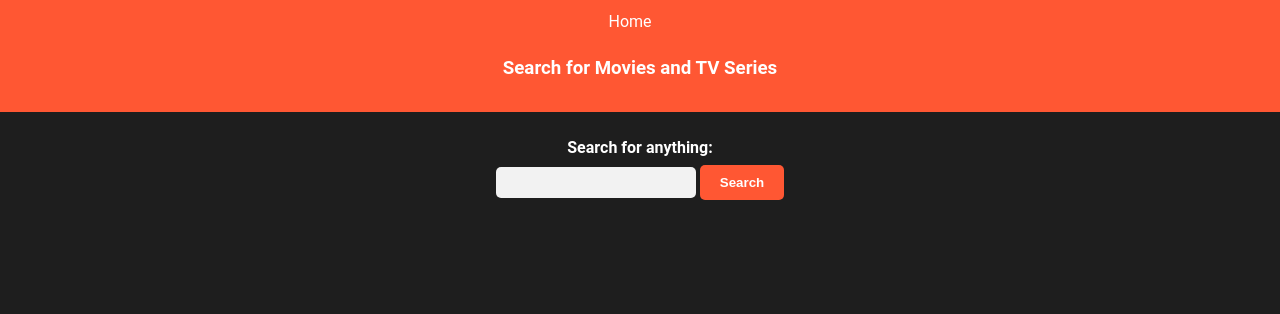
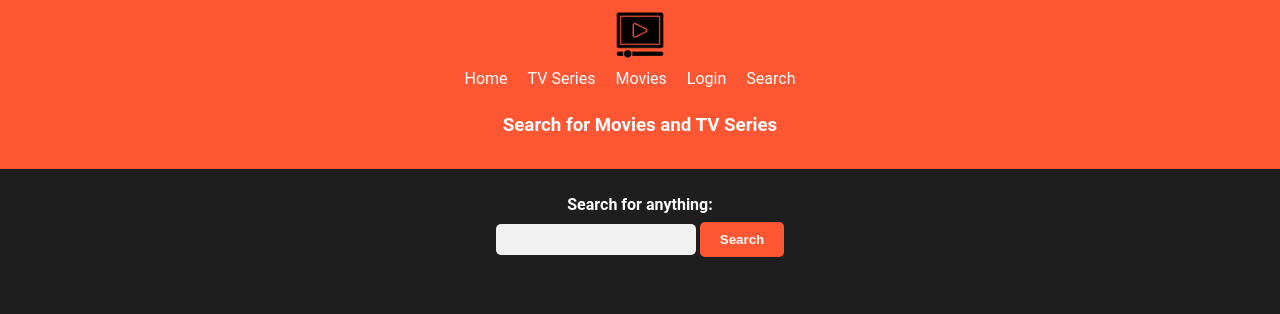
Before and after one commit to Paul-A-V/videos4free, a PHP site: page /search.php in a window 1280 px wide. Shown: the top 314 px of the page. Run offline with PHP 8.4, Linux system fonts and the light colour scheme.

Commit message:
search has mobile menu now, also all pages with input use prepared statements

```diff
--- a/search.php
+++ b/search.php
@@ -6,26 +6,60 @@
     <meta name="viewport" content="width=device-width, initial-scale=1">
     <link rel="icon" href="icon1.png" type="image/x-icon">
     <title>Search</title>
-    <link rel="stylesheet" href="search_style.css">
+    <link rel="stylesheet" href="style.css">
 </head>
 <body>
     <?php
+    session_start();
     $servername = "localhost";
     $username = "root";
     $password = "";
     $dbname = "videos4free";
 
-    $conn = mysqli_connect($servername, $username, $password, $dbname);
+    $conn = new mysqli($servername, $username, $password, $dbname);
+
+    if ($conn->connect_error) {
+        die("Connection failed: " . $conn->connect_error);
+    }
     ?>
-<div id="page-wrap">
-    <header id="page">
-        <nav>
+
+    <header>
+        <a href="index.php"><img src="images/logo.png" alt="Logo" id="logo"></a>
+        <img src="images/menu.png" alt="Menu" id="menu">
+        <nav class="desktop_menu">
             <ul>
                 <li><a href="index.php">Home</a></li>
+                <li><a href="tv_series.php">TV Series</a></li>
+                <li><a href="movies.php">Movies</a></li>
+                <?php
+                    if (isset($_SESSION['username'])) {
+                        echo "<li><a href='logout.php'>Logout</a></li>";
+                    } else {
+                        echo  "<li><a href='login.php'>Login</a></li>";
+                    }
+                ?>
+                <li><a href="search.php">Search</a></li>
+            </ul>
+        </nav>
+        <nav id="mobile_menu">
+            <img src="images/close.png" id="Close" alt="404closenotfound">
+            <ul>
+                <li class="mobile_ui"><a href="index.php">Home</a></li>
+                <li class="mobile_ui"><a href="tv_series.php">TV Series</a></li>
+                <li class="mobile_ui"><a href="movies.php">Movies</a></li>
+                <li class="mobile_ui"><a href="search.php">Search</a></li>
+                <?php
+                    if (isset($_SESSION['username'])) {
+                        echo "<li class='mobile_ui'><a href='logout.php'>Logout</a></li>";
+                    } else {
+                        echo "<li class='mobile_ui'><a href='login.php'>Login</a></li>";
+                    }
+                ?>
             </ul>
         </nav>
     </header>
 
+    <div id="page-wrap">
         <section id="main">
             <article>
                 <header>
@@ -42,44 +76,51 @@
             <?php
             if (isset($_POST['submit'])) {
                 $search_input = $_POST['search_input'];
-            // union makes it so i only need 1 query for both tables,just need the same amount of rows from both tables
-            $query = "SELECT id, title, description, genre, thumbnail_url,'movie' as type FROM movies WHERE title LIKE '%$search_input%'
+                // Union query for both tables
+                $stmt = $conn->prepare("
+                    SELECT id, title, description, genre, thumbnail_url, 'movie' AS type
+                    FROM movies
+                    WHERE title LIKE ?
                     UNION
-                      SELECT id, title, description, genre, thumbnail_url,'tv_series' as type FROM tv_series WHERE title LIKE '%$search_input%'";
-            $result = mysqli_query($conn, $query);
+                    SELECT id, title, description, genre, thumbnail_url, 'tv_series' AS type
+                    FROM tv_series
+                    WHERE title LIKE ?
+                ");
+                $search_param = "%$search_input%";
+                $stmt->bind_param("ss", $search_param, $search_param);
+                $stmt->execute();
+                $result = $stmt->get_result();
 
                 if (!$result) {
-                echo "Error: " . mysqli_error($conn);
+                    echo "Error: " . $stmt->error;
                 } else {
-                if (mysqli_num_rows($result) == 0) {
+                    if ($result->num_rows == 0) {
                         echo "<h2>No results found.</h2>";
                     } else {
-                    ?>
-                    <article class="centered-content">
-                        <p><strong>Found <?php echo mysqli_num_rows($result); ?> result(s)</strong></p>
+                        echo "<article class='centered-content'>
+                                <p><strong>Found " . $result->num_rows . " result(s)</strong></p>";
 
-                        <?php
-                        while ($row = mysqli_fetch_assoc($result)) {
+                        while ($row = $result->fetch_assoc()) {
                             echo "<p>Title: " . $row['title'] . "</p>";
                             echo "<p>Description: " . $row['description'] . "</p>";
                             echo "<p>Genre: " . $row['genre'] . "</p>";
-                            echo '<a href="player.php"><img src="' . $row["thumbnail_url"] . '" alt="Movie Thumbnail"></a>';
+                            echo '<a href="player.php"><img src="' . $row["thumbnail_url"] . '" alt="Thumbnail"></a>';
                             if ($row['type'] == 'movie') {
                                 echo "<p>Type: Movie</p>";
                             } elseif ($row['type'] == 'tv_series') {
                                 echo "<p>Type: TV Series</p>";
                             }
                         }
-                        ?>
-                    </article>
-                    <?php
+                        echo "</article>";
                     }
                 }
+                $stmt->close();
             }
             $conn->close();
             ?>
             </div>
         </section>
     </div>
+    <script src="script.js"></script>
 </body>
 </html>
--- a/search_style.css
+++ /dev/null
@@ -1,217 +0,0 @@
-/* Default styles */
-* {
-    box-sizing: border-box;
-    margin: 0;
-    padding: 0;
-}
-
-body {
-    font-family: 'Roboto', sans-serif;
-    line-height: 1.5;
-    color: #FFFFFF;
-    background-color: rgb(30, 30, 30);
-}
-
-header {
-    background-color: #FF5733;
-    padding: 10px;
-    text-align: center;
-}
-
-nav ul {
-    list-style: none;
-    display: flex;
-    justify-content: center;
-}
-
-nav li {
-    margin-right: 20px;
-}
-
-nav a {
-    text-decoration: none;
-    color: #FFFFFF;
-}
-
-nav a:hover {
-    color: #333333;
-}
-
-main {
-    max-width: 800px;
-    margin: 0 auto;
-    padding: 20px;
-}
-
-h1,
-h2,
-h3 {
-    margin-bottom: 20px;
-}
-
-section {
-    margin-bottom: 40px;
-}
-
-form label {
-    display: block;
-    margin-bottom: 5px;
-    font-weight: bold;
-    color: #FFFFFF;
-}
-
-form input[type="text"],
-form input[type="email"],
-form textarea {
-    width: 100%;
-    padding: 10px;
-    border: none;
-    border-radius: 5px;
-    margin-bottom: 20px;
-    background-color: #F2F2F2;
-}
-
-form input[type="search"] {
-    border: none;
-    border-radius: 5px;
-}
-
-form button[type="submit"] {
-    background-color: #FF5733;
-    color: #FFFFFF;
-    border: none;
-    padding: 10px 20px;
-    border-radius: 5px;
-    cursor: pointer;
-    font-weight: bold;
-}
-
-form button[type="submit"]:hover {
-    background-color: #333333;
-}
-
-.desktop_menu ul,
-.mobile_menu ul {
-    list-style: none;
-    display: flex;
-    justify-content: center;
-}
-
-.desktop_menu li,
-.mobile_menu li {
-    margin-right: 20px;
-}
-
-.desktop_menu a,
-.mobile_menu a {
-    text-decoration: none;
-    color: #FFFFFF;
-}
-
-.desktop_menu a:hover,
-.mobile_menu a:hover {
-    color: #333333;
-}
-
-/* Media queries */
-@media only screen and (max-width: 767px) {
-    #mobile_menu {
-        position: fixed;
-        top: 0;
-        left: 0;
-        width: 100%;
-        height: 100vh;
-        background-color: rgba(0, 0, 0, 0.95);
-        z-index: 99;
-    }
-
-    .desktop_menu {
-        display: none;
-    }
-
-    header {
-        padding: 5px;
-    }
-
-    main {
-        padding: 10px;
-    }
-
-    form input[type="text"],
-    form input[type="email"],
-    form textarea {
-        font-size: 16px;
-    }
-
-    nav ul {
-        flex-direction: column;
-    }
-
-    #logo {
-        display: none;
-    }
-
-    li.mobile_ui {
-        margin-left: 15px;
-        padding: 10px;
-        border: solid;
-        border-left: none;
-        border-right: none;
-        border-width: 2px;
-    }
-
-    li.mobile_ui:last-child {
-        border-bottom: solid 2px;
-    }
-
-    li.mobile_ui+li.mobile_ui {
-        border-top: none;
-    }
-}
-
-button[type="submit"] {
-    background-color: #FF5733;
-    color: #FFFFFF;
-    border: none;
-    padding: 10px 20px;
-    border-radius: 5px;
-    cursor: pointer;
-    font-weight: bold;
-}
-
-button[type="submit"]:hover {
-    background-color: #333333;
-}
-
-/* Apply login button styles to the search button */
-#search input[type="submit"] {
-    background-color: #FF5733;
-    color: #FFFFFF;
-    padding: 10px 20px;
-    border: none;
-    border-radius: 5px;
-    cursor: pointer;
-    font-weight: bold;
-}
-
-#search input[type="submit"]:hover {
-    background-color: #333333;
-}
-
-#search_input {
-    width: 200px;
-    padding: 8px;
-    border-radius: 5px;
-}
-
-.centered-content {
-    margin: 0 auto;
-    text-align: center;
-}
-
-
-@media only screen and (min-width: 768px) {
-    #menu {
-        display: none;
-    }
-}
--- a/style.css
+++ b/style.css
@@ -220,6 +220,33 @@ form button[type="submit"]:hover {
   display: none;
 }
 
+/* Apply login button styles to the search button */
+#search input[type="submit"] {
+  background-color: #FF5733;
+  color: #FFFFFF;
+  padding: 10px 20px;
+  border: none;
+  border-radius: 5px;
+  cursor: pointer;
+  font-weight: bold;
+}
+
+#search input[type="submit"]:hover {
+  background-color: #333333;
+}
+
+#search_input {
+  width: 200px;
+  padding: 8px;
+  border-radius: 5px;
+}
+
+.centered-content {
+  margin: 0 auto;
+  text-align: center;
+}
+
+
 /* Media queries */
 @media only screen and (max-width: 767px) {
 
```
Also changed, not shown: player.php (+18 -14 lines), README.txt. Lines whose indentation alone changed are shown as unchanged.
